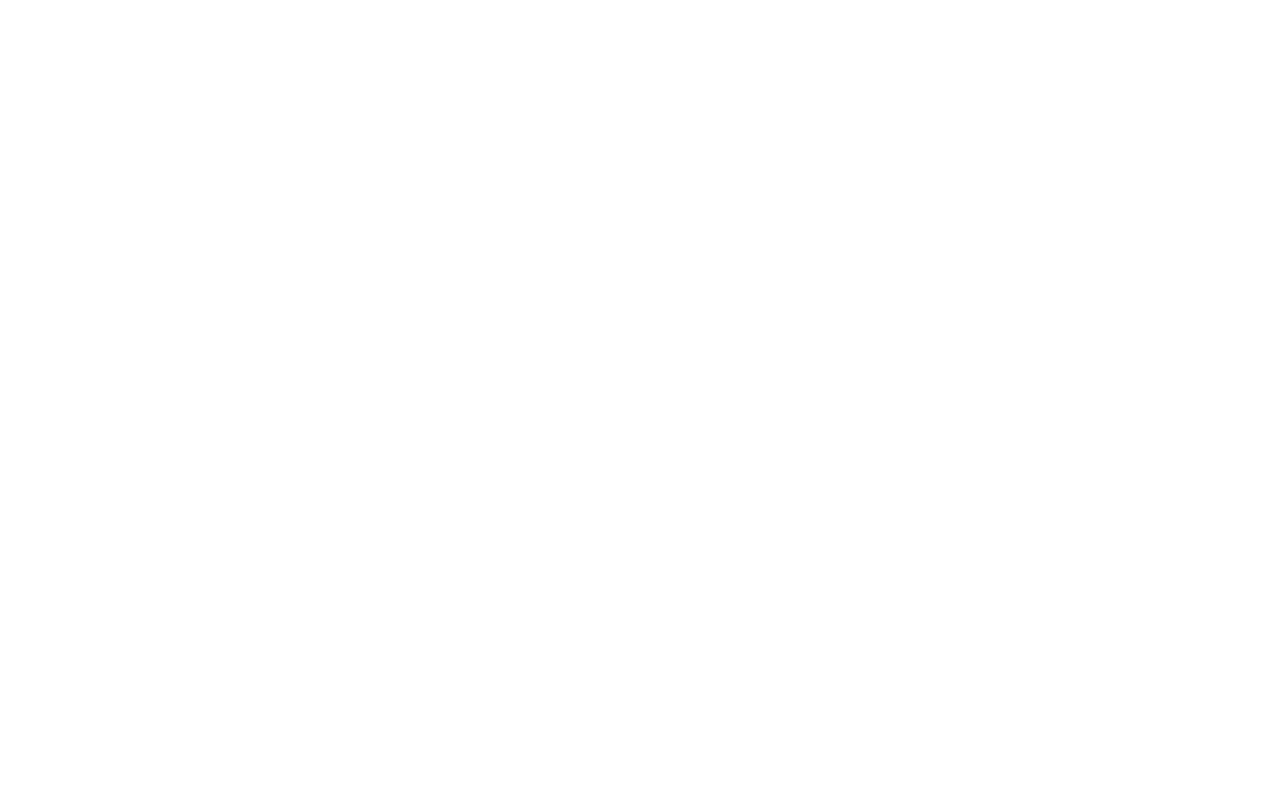
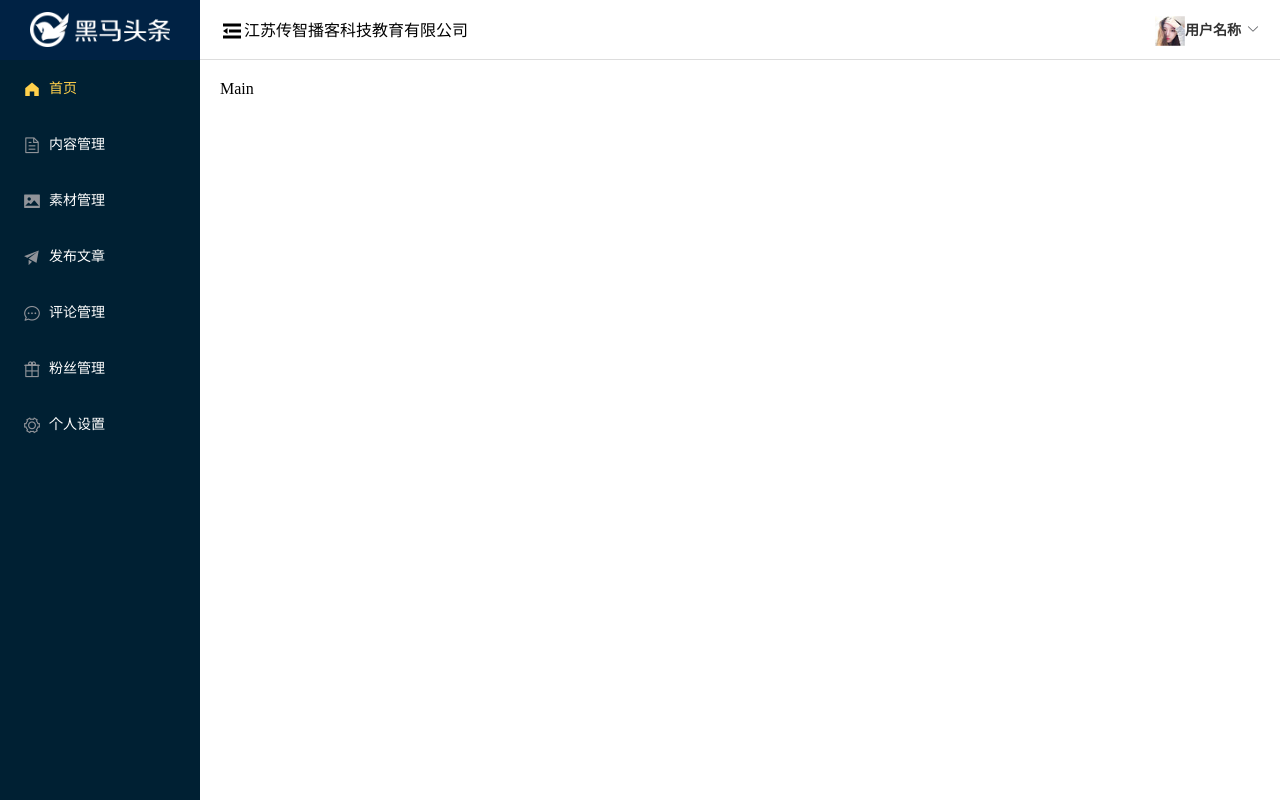
Before and after one commit to zhousg/hm-toutiao-80, a Vue app: page /#/ in a window 1280 px wide. Built offline with nearby package versions, Linux system fonts and the light colour scheme.

Commit message:
完成头部和侧边栏

```diff
--- a/src/router/index.js
+++ b/src/router/index.js
@@ -3,6 +3,7 @@
 import VueRouter from 'vue-router'
 
 import Login from '@/views/login'
+import Home from '@/views/home'
 
 Vue.use(VueRouter)
 
@@ -11,7 +12,8 @@
   routes: [
     // name选项作用  找到对应的路由规则
     // 跳转方便一些：$router.push('/login') 或者 $router.push({name:'login'})
-    { path: '/login', name: 'login', component: Login }
+    { path: '/login', name: 'login', component: Login },
+    { path: '/', name: 'home', component: Home }
   ]
 })
 
--- /dev/null
+++ b/src/views/home/index.vue
@@ -0,0 +1,118 @@
+<template>
+  <el-container class="my-container">
+    <el-aside width="200px">
+      <!-- logo -->
+      <div class="logo"></div>
+      <!-- 导航菜单 -->
+      <el-menu
+        default-active="1"
+        class="el-menu-vertical-demo"
+        background-color="#002033"
+        text-color="#fff"
+        active-text-color="#ffd04b"
+      >
+        <el-menu-item index="1">
+          <i class="el-icon-s-home"></i>
+          <span slot="title">首页</span>
+        </el-menu-item>
+        <el-menu-item index="2">
+          <i class="el-icon-document"></i>
+          <span slot="title">内容管理</span>
+        </el-menu-item>
+        <el-menu-item index="3">
+          <i class="el-icon-picture"></i>
+          <span slot="title">素材管理</span>
+        </el-menu-item>
+        <el-menu-item index="4">
+          <i class="el-icon-s-promotion"></i>
+          <span slot="title">发布文章</span>
+        </el-menu-item>
+        <el-menu-item index="5">
+          <i class="el-icon-chat-dot-round"></i>
+          <span slot="title">评论管理</span>
+        </el-menu-item>
+        <el-menu-item index="6">
+          <i class="el-icon-present"></i>
+          <span slot="title">粉丝管理</span>
+        </el-menu-item>
+        <el-menu-item index="7">
+          <i class="el-icon-setting"></i>
+          <span slot="title">个人设置</span>
+        </el-menu-item>
+      </el-menu>
+    </el-aside>
+    <el-container>
+      <el-header>
+        <span class="icon el-icon-s-fold"></span>
+        <span class="text">江苏传智播客科技教育有限公司</span>
+        <!-- 下拉菜单组件 -->
+        <el-dropdown class="my-dropdown">
+          <span class="el-dropdown-link">
+            <img class="avatar" src="../../assets/images/avatar.jpg" alt />
+            <span class="name">用户名称</span>
+            <i class="el-icon-arrow-down el-icon--right"></i>
+          </span>
+          <!-- vue基础知识  插槽 -->
+          <el-dropdown-menu slot="dropdown">
+            <el-dropdown-item icon="el-icon-setting">个人设置</el-dropdown-item>
+            <el-dropdown-item icon="el-icon-unlock">退出登录</el-dropdown-item>
+          </el-dropdown-menu>
+        </el-dropdown>
+      </el-header>
+      <el-main>Main</el-main>
+    </el-container>
+  </el-container>
+</template>
+
+<script>
+export default {}
+</script>
+
+<style scoped lang='less'>
+// 标签选择器  渲染后显示组件的html标签  不是当前的自定义标签
+// 渲染后的标签上 有一个类 类的名称和自定义标签（组件）的名称一致
+// FE  front end  前端简写
+.my-container {
+  width: 100%;
+  height: 100%;
+  position: absolute;
+  left: 0;
+  top: 0;
+  .el-aside {
+    background: #002033;
+    .logo {
+      width: 100%;
+      height: 60px;
+      background: #002244 url(../../assets/images/logo_admin.png) no-repeat
+        center / 140px auto;
+    }
+    .el-menu{
+      border-right: none;
+    }
+  }
+  .el-header {
+    border-bottom: 1px solid #ddd;
+    line-height: 60px;
+    .icon {
+      font-size: 24px;
+      vertical-align: middle;
+    }
+    .text {
+      vertical-align: middle;
+    }
+    .my-dropdown {
+      float: right;
+      .avatar {
+        width: 30px;
+        height: 30px;
+        vertical-align: middle;
+      }
+      .name {
+        color: #333;
+        font-weight: bold;
+        vertical-align: middle;
+      }
+    }
+  }
+}
+</style>
--- a/src/views/login/index.vue
+++ b/src/views/login/index.vue
@@ -46,8 +46,8 @@
     return {
       // 表单数据对象
       loginForm: {
-        mobile: '',
-        code: ''
+        mobile: '13911111111',
+        code: '246810'
       },
       // 表单校验规则对象
       loginRules: {
```
